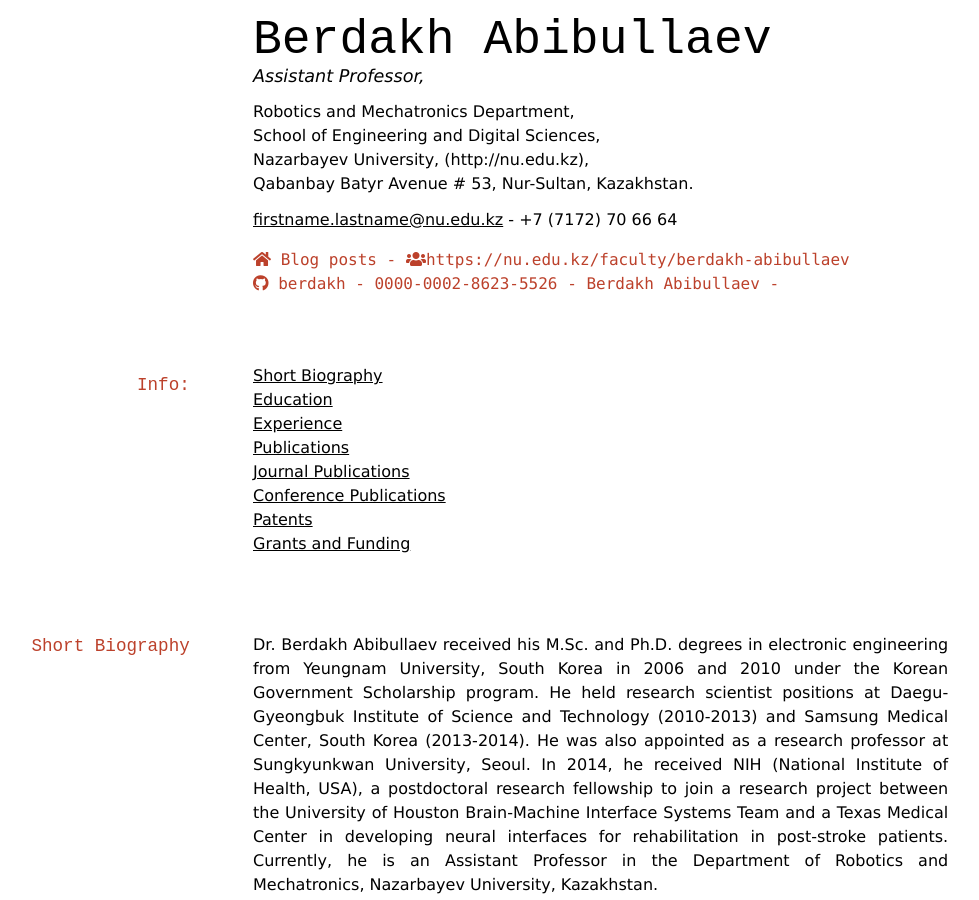
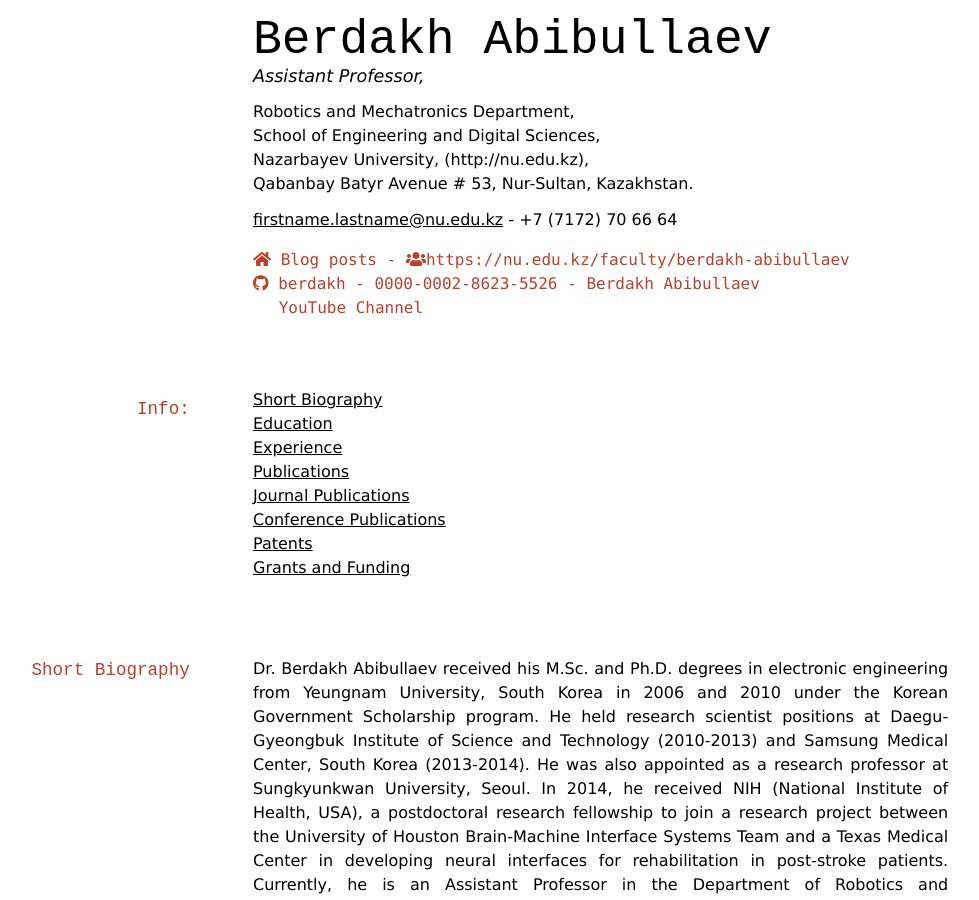
Before and after one commit to berdakh/berdakh.github.io, a Jekyll site: the page built from index.md, in a window 1280 px wide and 900 px high. Shown: the whole window, without its empty margins (79-1058 px from the left). Built offline with Jekyll 4.4.1, drawn with Linux system fonts in a browser that asks for light colours; nearby versions of some CDN libraries; a style sheet for code colours, icons or effects is not loaded.

Commit message:
Update index.md

```diff
--- a/index.md
+++ b/index.md
@@ -17,7 +17,8 @@ Qabanbay Batyr Avenue # 53, Nur-Sultan, Kazakhstan. <br/>
   <a href="https://nu.edu.kz/faculty/berdakh-abibullaev"><i class="fas fa-users"></i>https://nu.edu.kz/faculty/berdakh-abibullaev</a><br/>
   <a href="https://github.com/berdakh"><i class="fab fa-github"></i> berdakh</a> -
   <a href="https://orcid.org/0000-0002-8623-5526"><i class="ai ai-orcid"></i> 0000-0002-8623-5526</a> -
-  <a href="https://www.researchgate.net/profile/Berdakh-Abibullaev"><i class="ai ai-researchgate"></i>Berdakh Abibullaev</a> -
+  <a href="https://www.researchgate.net/profile/Berdakh-Abibullaev"><i class="ai ai-researchgate"></i>Berdakh Abibullaev</a> <br/>
+  <a href="https://www.youtube.com/channel/UCOUcmoCAWBFaqPb1Fu3J86A/videos"><i class="fas fa-youtube"></i> YouTube Channel</a>
 </div>
 
 ## Info:
```
